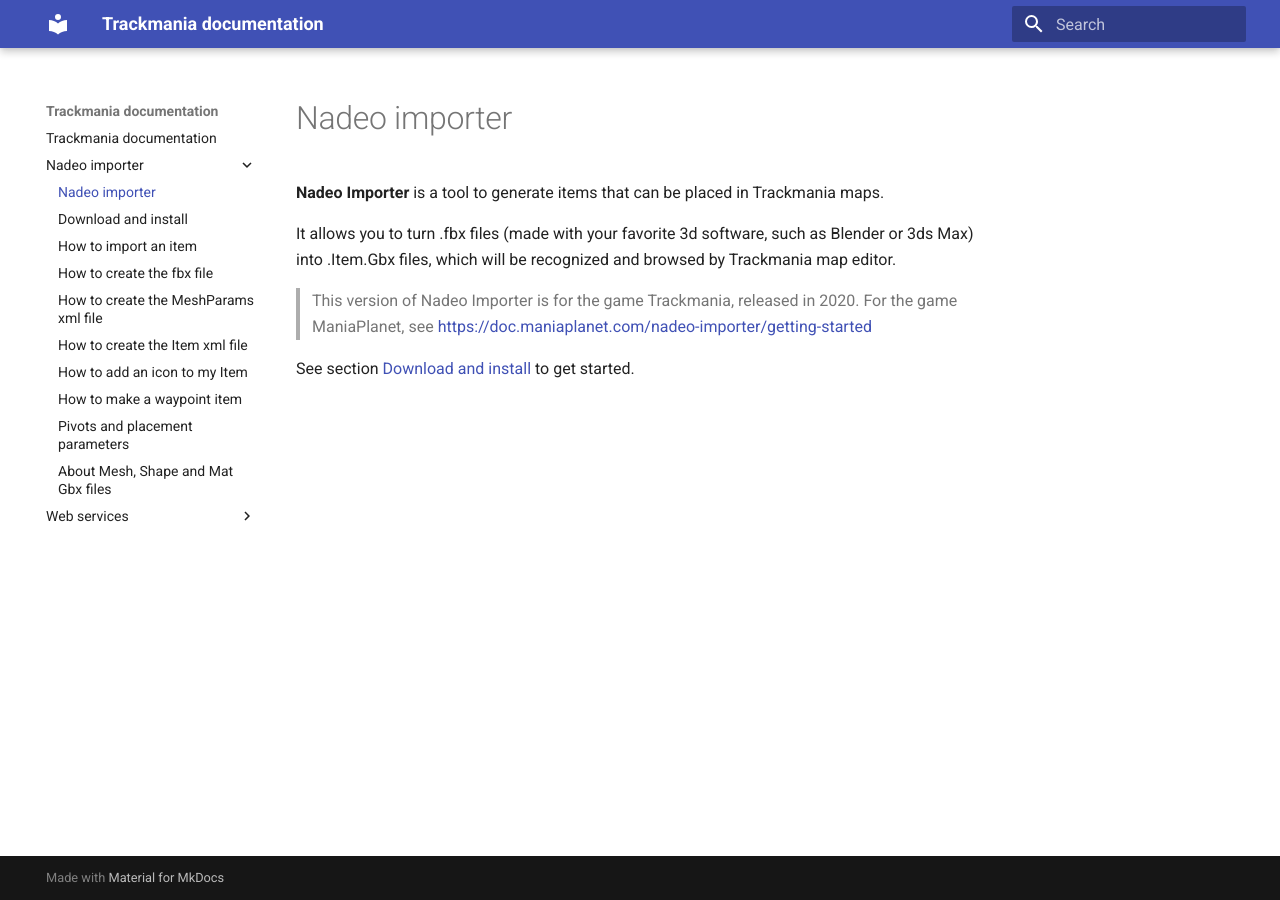
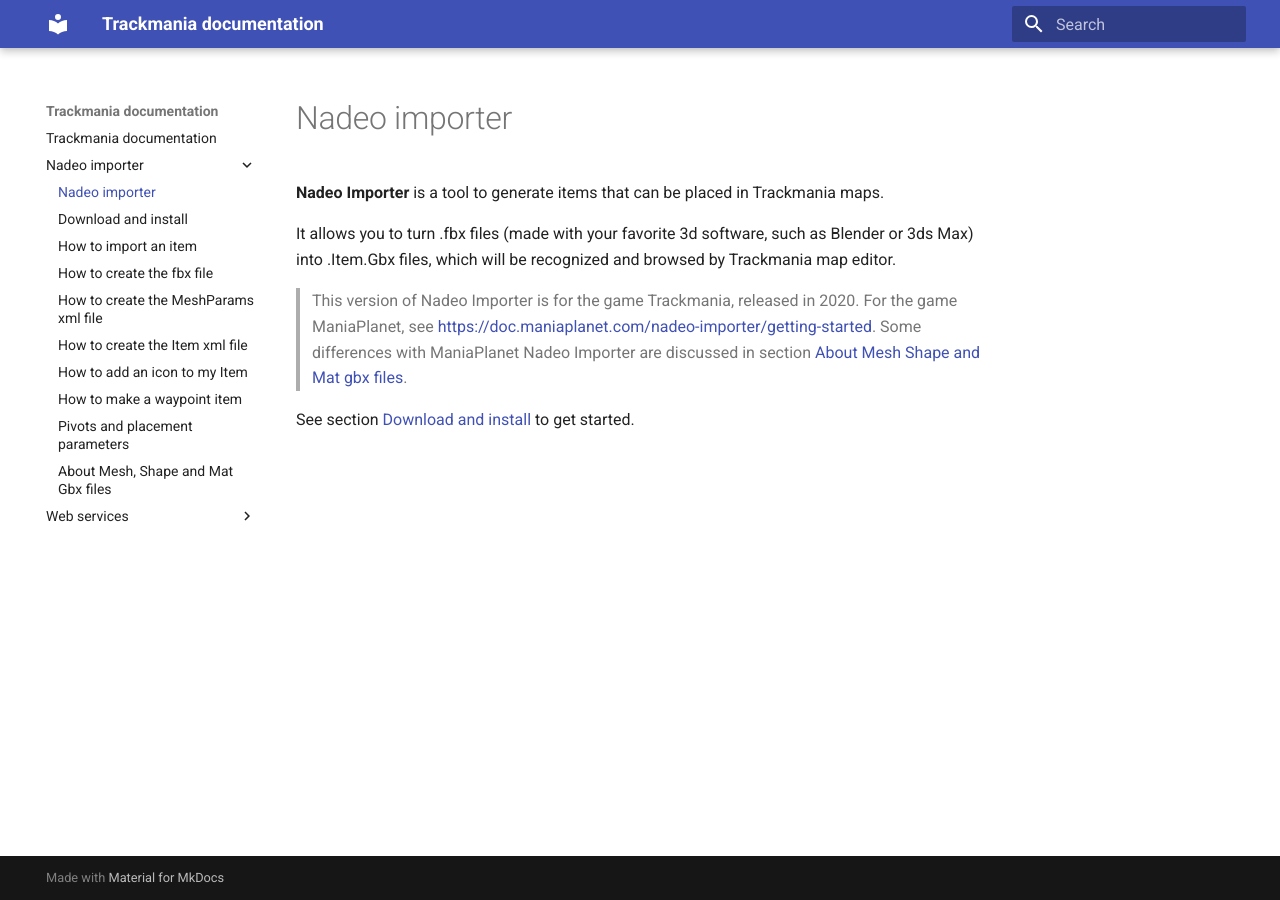
Before and after one commit to nadeo/trackmania-doc, an MkDocs documentation site: the page built from docs/nadeo-importer/index.md, in a window 1280 px wide. Built offline with MkDocs 1.6.1 and Material for MkDocs 9.7.7, drawn with Linux system fonts in a browser that asks for light colours.

Commit message:
Add a reference to 09-about-mesh-shape-and-mat-gbx-files.md in index.md.

```diff
--- a/docs/nadeo-importer/index.md
+++ b/docs/nadeo-importer/index.md
@@ -5,8 +5,10 @@
 It allows you to turn .fbx files (made with your favorite 3d software, such as Blender or 3ds Max) into .Item.Gbx files, which will be recognized and browsed by Trackmania map editor.
 
 > This version of Nadeo Importer is for the game Trackmania, released in 2020.
-> For the game ManiaPlanet, see <https://doc.maniaplanet.com/nadeo-importer/getting-started>
+> For the game ManiaPlanet, see <https://doc.maniaplanet.com/nadeo-importer/getting-started>.
+> Some differences with ManiaPlanet Nadeo Importer are discussed in section [About Mesh Shape and Mat gbx files].
 
 See section [Download and install] to get started.
 
 [Download and install]: <https://doc.trackmania.com/nadeo-importer/01-download-and-install>
+[About Mesh Shape and Mat gbx files]: <https://doc.trackmania.com/nadeo-importer/09-about-mesh-shape-and-mat-gbx-files>
```
